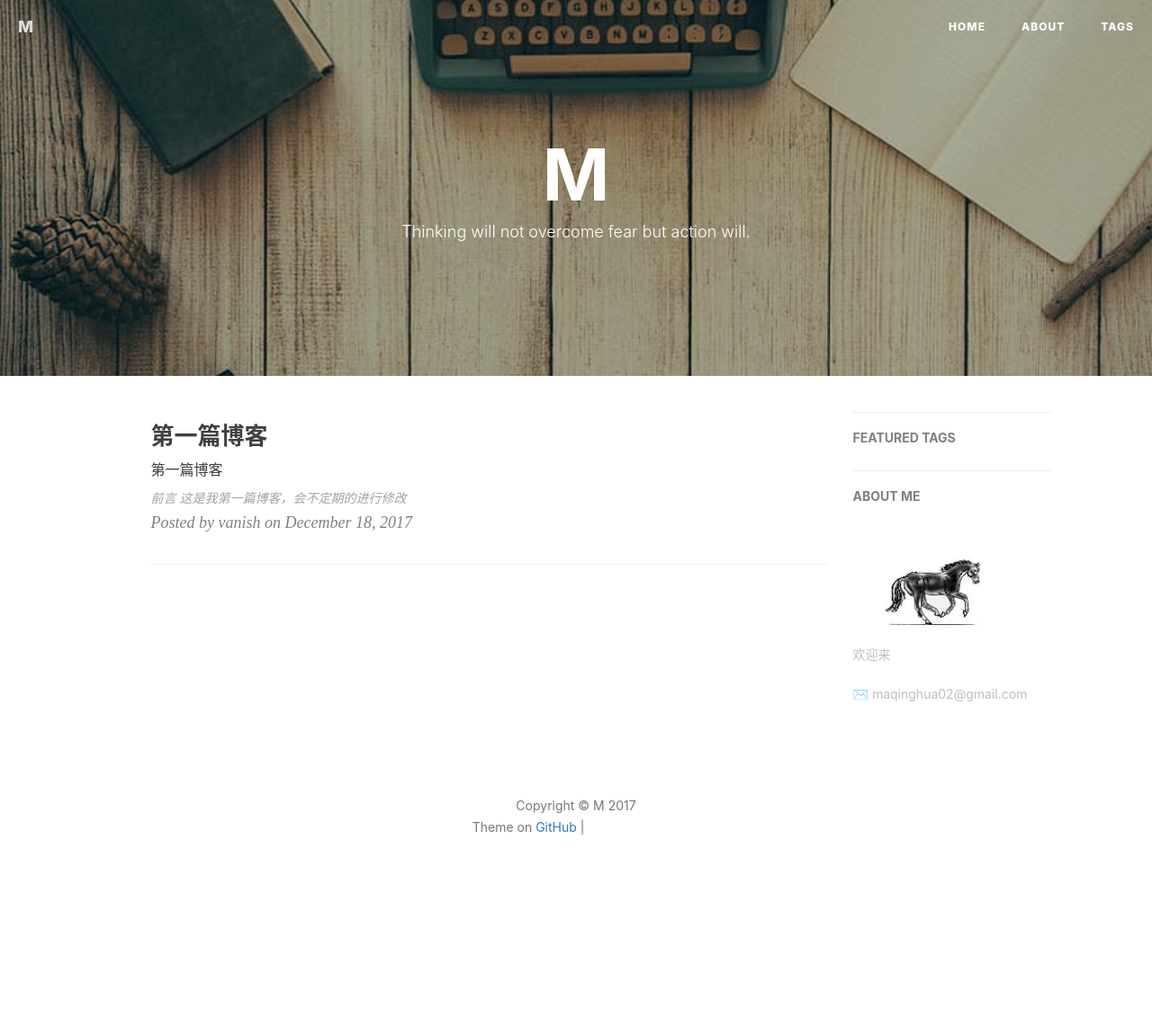
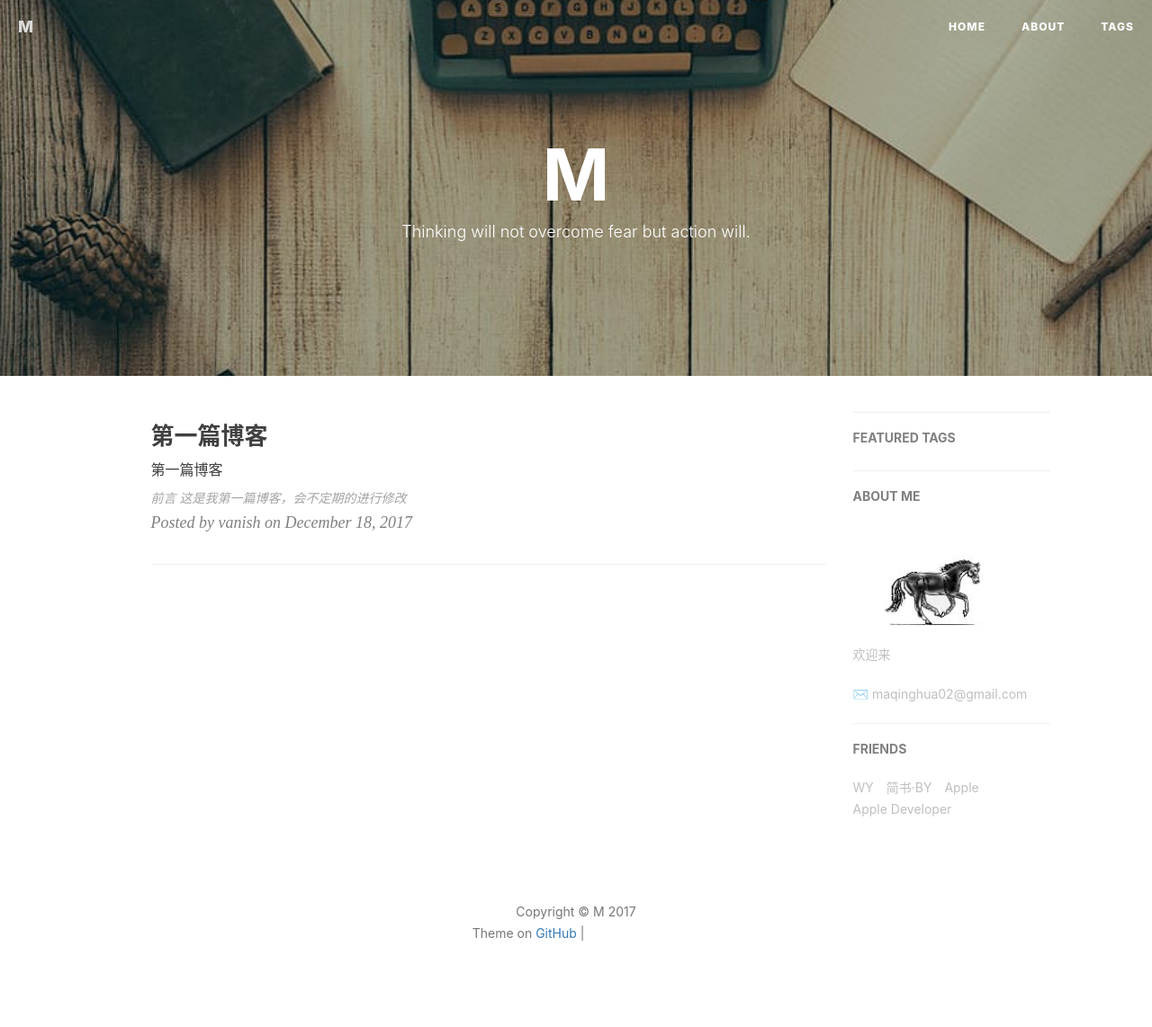
Before and after one commit to vanishma/vanishma.github.io, a Jekyll site: the page built from index.html, in a window 1280 px wide. Shown: the whole page at 90% size. Built offline with Jekyll 4.4.1, drawn with Linux system fonts in a browser that asks for light colours; nearby versions of some CDN libraries; the list of posts is cut into pages by our own code; comment, search, counter and statistics services are not loaded; before the commit the page ends 1024 px from its top, so only the background shows below that; some of the changed lines change nothing that is shown; grey boxes are pictures that could not be loaded.

Commit message:
修复问题

```diff
--- a/_config.yml
+++ b/_config.yml
@@ -18,12 +18,12 @@ sidebar-avatar: /img/timg.gif      # use absolute URL, seeing it's used in both
 
 # SNS settings
 RSS: false
-# weibo_username:
-#zhihu_username:
-#github_username:
-#facebook_username:
-#jianshu_username:
-#twitter_username:
+# weibo_username:     qiubaiying
+#zhihu_username:     qiubaiying
+#github_username:    qiubaiying
+#facebook_username:  baiying.qiu.7
+#jianshu_username:   e71990ada2fd
+#twitter_username:   qiubaiying
 
 
 
@@ -56,7 +56,7 @@ kramdown:
 
 # 评论系统
 # Disqus settings（https://disqus.com/）
-#disqus_username: qiubaiying
+disqus_username: qiubaiying
 
 # 多说 将于2017年6月1日正式关停服务，建议使用 Disqus（http://dev.duoshuo.com/threads/58d1169ae293b89a20c57241）
 # Duoshuo settings
@@ -92,18 +92,18 @@ service-worker: true
 
 
 # Friends
-# friends: [
-#     {
-#         title: "WY",
-#         href: "http://zhengwuyang.com"
-#     },{
-#         title: "简书·BY",
-#         href: "http://www.jianshu.com/u/e71990ada2fd"
-#    },{
-#         title: "Apple",
-#         href: "https://apple.com"
-#     },{
-#         title: "Apple Developer",
-#         href: "https://developer.apple.com/"
-#     }
-# ]
+friends: [
+    {
+        title: "WY",
+        href: "http://zhengwuyang.com"
+    },{
+        title: "简书·BY",
+        href: "http://www.jianshu.com/u/e71990ada2fd"
+    },{
+        title: "Apple",
+        href: "https://apple.com"
+    },{
+        title: "Apple Developer",
+        href: "https://developer.apple.com/"
+    }
+]
```
